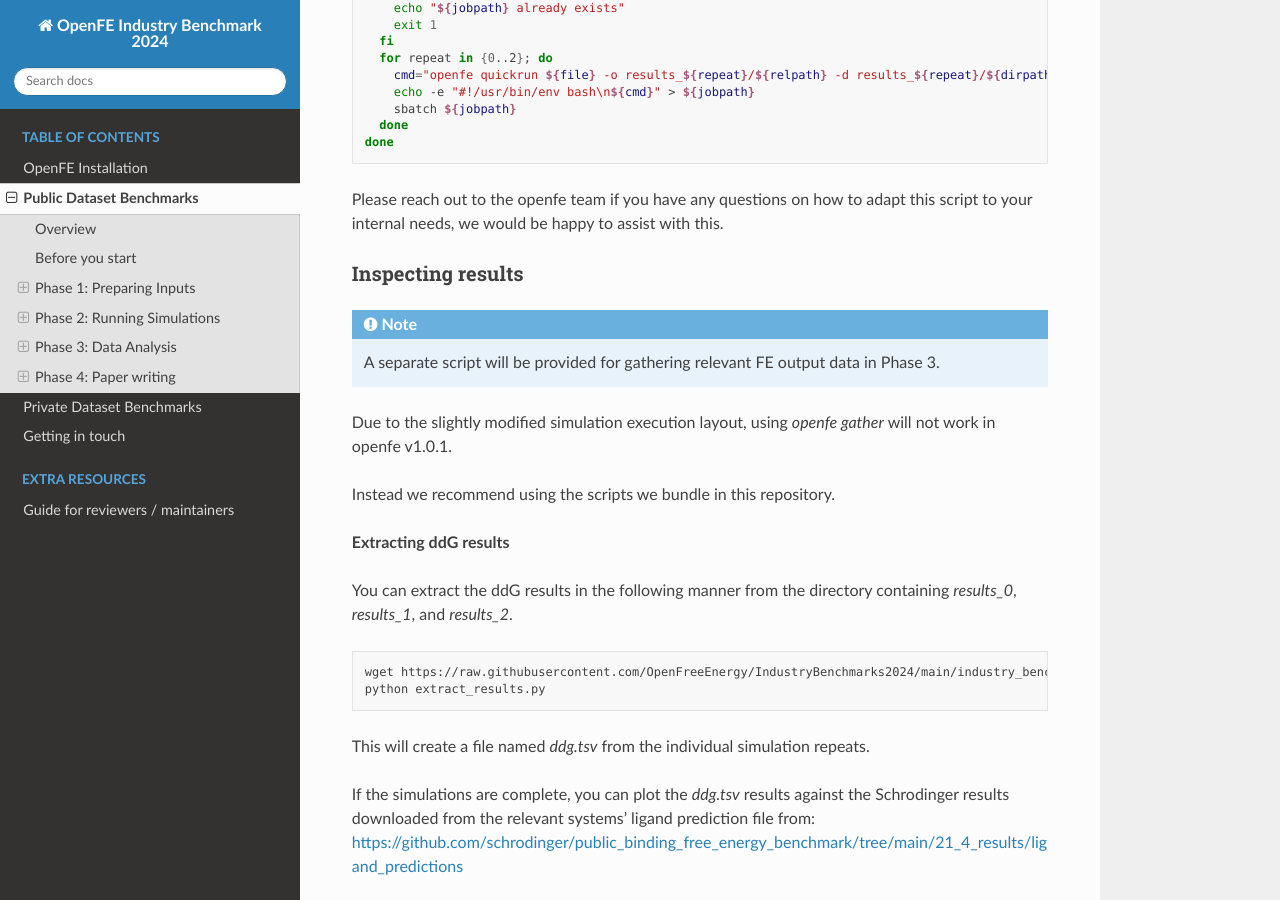
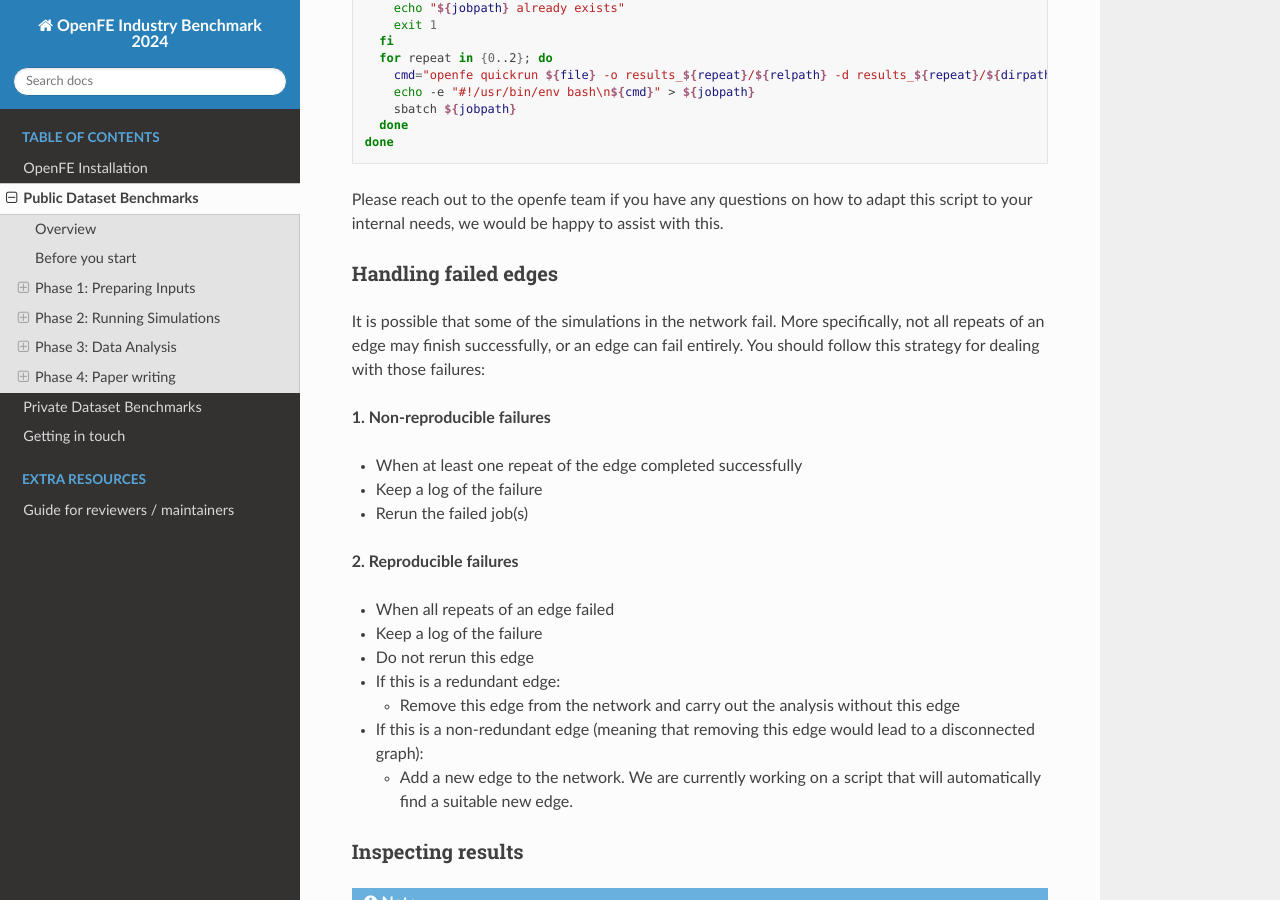
Before and after one commit to OpenFreeEnergy/IndustryBenchmarks2024, a Sphinx documentation site: the page built from docs/source/public/overview.rst, in a window 1280 px wide and 900 px high, scrolled down 5061 px. Built offline with Sphinx 7.4.7 and the Read the Docs theme 2.0.0, drawn with Linux system fonts in a browser that asks for light colours.

Commit message:
Add documentation for handling failed simulations (#135)
* Add documentation for handling failed simulations

* Fixing bullet points

* Update docs/source/public/overview.rst

---------

Co-authored-by: Irfan Alibay <IAlibay@users.noreply.github.com>

```diff
--- a/docs/source/public/overview.rst
+++ b/docs/source/public/overview.rst
@@ -217,6 +217,34 @@
    done
 
 Please reach out to the openfe team if you have any questions on how to adapt this script to your internal needs, we would be happy to assist with this.
+
+
+Handling failed edges
+=====================
+
+It is possible that some of the simulations in the network fail.
+More specifically, not all repeats of an edge may finish successfully, or an edge can fail entirely.
+You should follow this strategy for dealing with those failures:
+
+**1. Non-reproducible failures**
+
+* When at least one repeat of the edge completed successfully
+* Keep a log of the failure
+* Rerun the failed job(s)
+
+**2. Reproducible failures**
+
+* When all repeats of an edge failed
+* Keep a log of the failure
+* Do not rerun this edge
+* If this is a redundant edge:
+
+  * Remove this edge from the network and carry out the analysis without this edge
+
+* If this is a non-redundant edge (meaning that removing this edge would lead to a disconnected graph):
+
+  * Add a new edge to the network. We are currently working on a script that will automatically find a suitable new edge.
+
 
 
 Inspecting results
```
